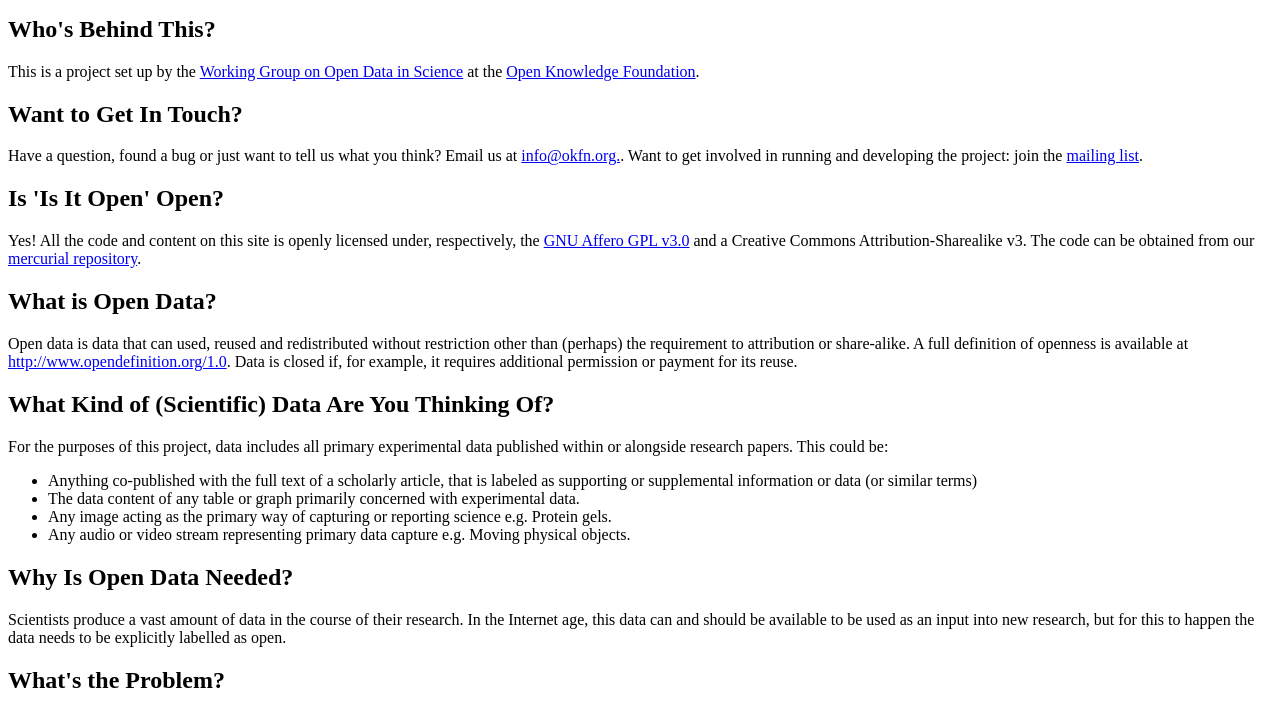
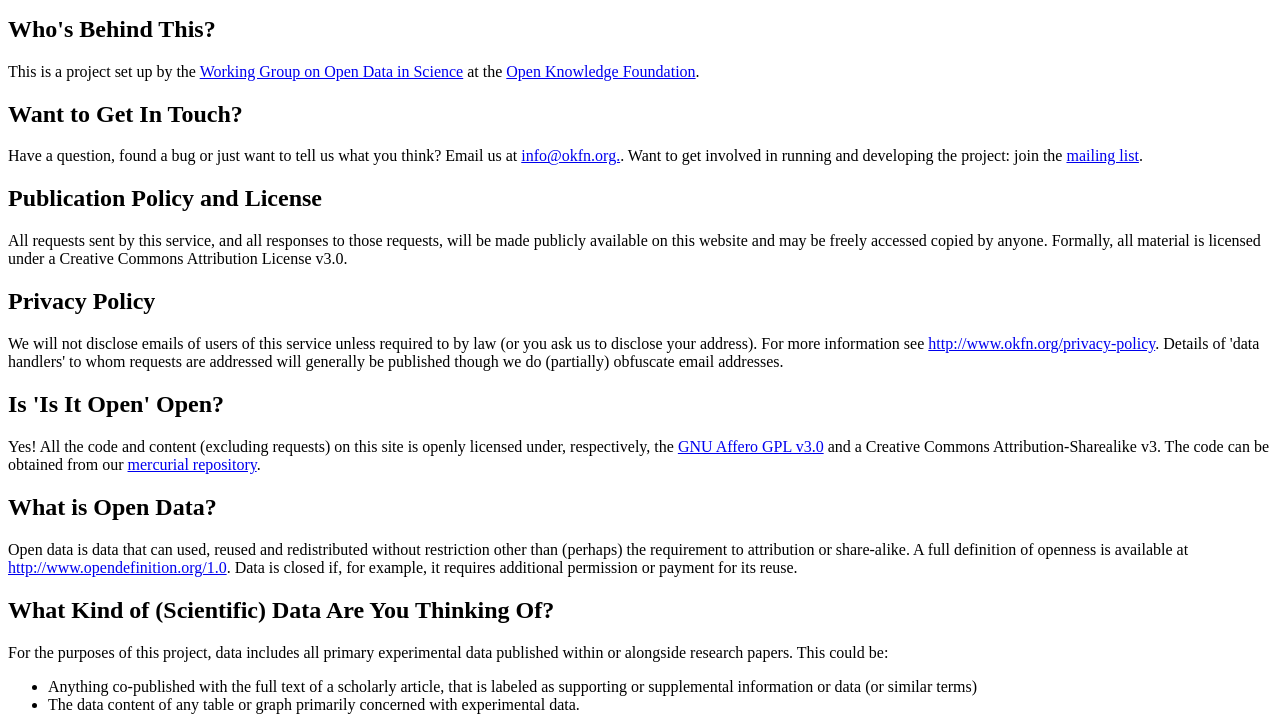
Before and after one commit to openknowledge-archive/isitopen, a Python web app: template isitopen/templates/guide.html in a window 1280 px wide. Shown: the part 185-899 px from the top of the page. Run offline with Jinja, Linux system fonts and the light colour scheme; the template is opened without the code that fills it, so the values that code supplies are empty.

Commit message:
[templates,mailer][s]: put in copyright and privacy policy for requests and add to email request footer to refer to it and state stuff will be made publicly available.

```diff
--- a/isitopen/templates/guide.html
+++ b/isitopen/templates/guide.html
@@ -33,9 +33,23 @@
 				list</a>.
     </p>
 
+		<h2 id="request-publication">Publication Policy and License</h2>
+    <p>All requests sent by this service, and all responses to those requests,
+    will be made publicly available on this website and may be freely accessed
+    copied by anyone. Formally, all material is licensed under a Creative
+    Commons Attribution License v3.0.</p>
+
+    <h2 id="privacy">Privacy Policy</h2>
+    <p>We will not disclose emails of users of this service unless required to
+    by law (or you ask us to disclose your address). For more information see
+    <a
+      href="http://www.okfn.org/privacy-policy/">http://www.okfn.org/privacy-policy</a>.
+    Details of 'data handlers' to whom requests are addressed will generally be
+    published though we do (partially) obfuscate email addresses.</p>
+
 		<h2 id="license">Is 'Is It Open' Open?</h2>
-		<p>Yes! All the code and content on this site is openly licensed under,
-		respectively, the <a
+    <p>Yes! All the code and content (excluding requests) on this site is
+    openly licensed under, respectively, the <a
 			href="http://www.fsf.org/licensing/licenses/agpl-3.0.html">GNU Affero GPL
 			v3.0</a> and a Creative Commons Attribution-Sharealike v3. The code can
 		be obtained from our <a
--- a/isitopen/templates/layout.html
+++ b/isitopen/templates/layout.html
@@ -190,7 +190,7 @@
       <p>
         (c) Open Knowledge Foundation
 				| All material available under <a href="${h.url_for('about',
-					anchor=license)}">open licenses</a>
+					anchor='license')}">open licenses</a>
 			</p>
 			<p>
         <a href="http://www.opendefinition.org/1.0/"><img
```
Also changed, not shown: isitopen/lib/mailer.py (+7 -2 lines).
